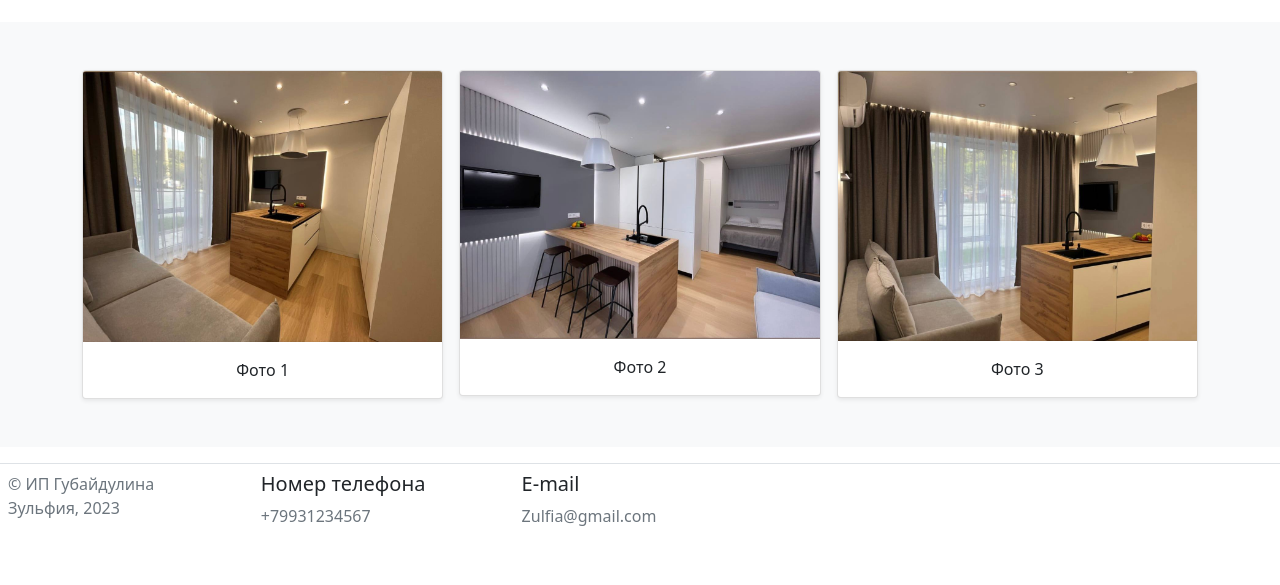
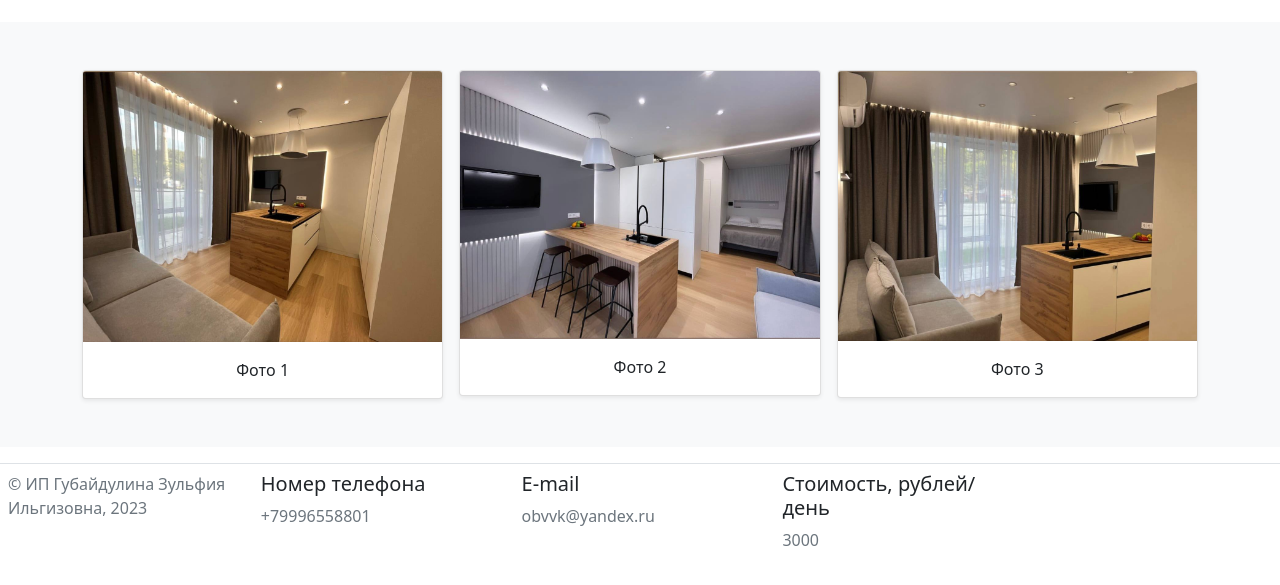
Before and after one commit to privalovk/Zulfia_rent_payment_site.github.io, a plain HTML site: page index.html in a window 1280 px wide. Shown: the part 73-658 px from the top of the page. Drawn offline with nearby package versions, Linux system fonts and the light colour scheme.

Commit message:
Update index.html
Signed-off-by: privalovk <Privalov.Kol@yandex.ru>

```diff
--- a/index.html
+++ b/index.html
@@ -45,20 +45,27 @@
 	  </div>
 	  <footer class="row row-cols-1 row-cols-sm-2 row-cols-md-5 py-2 my-3 border-top">
 		<div class="col mb-4">
-		  <p class="text-muted mx-2">© ИП Губайдулина Зульфия, 2023</p>
+		  <p class="text-muted mx-2">© ИП Губайдулина Зульфия Ильгизовна, 2023</p>
 		</div>
 		<div class="col mb-4">
 		  <h5>Номер телефона</h5>
 		  <ul class="nav flex-column">
-			<li class="nav-item mb-2"><a href="#" class="nav-link p-0 text-muted">+79931234567</a></li>
+			<li class="nav-item mb-2"><a href="#" class="nav-link p-0 text-muted">+79996558801</a></li>
 		  </ul>
 		</div>
 		<div class="col mb-4">
 		  <h5>E-mail</h5>
 		  <ul class="nav flex-column">
-			<li class="nav-item mb-2"><a href="#" class="nav-link p-0 text-muted">Zulfia@gmail.com</a></li>
+			<li class="nav-item mb-2"><a href="#" class="nav-link p-0 text-muted">obvvk@yandex.ru</a></li>
 		  </ul>
 		</div>
+	  	<div class="col mb-4">
+		  <h5>Стоимость, рублей/день</h5>
+		  <ul class="nav flex-column">
+			<li class="nav-item mb-2"><a href="#" class="nav-link p-0 text-muted">3000</a></li>
+		  </ul>
+		</div>
+
 	  </footer>
   </body>
 </html>
```
